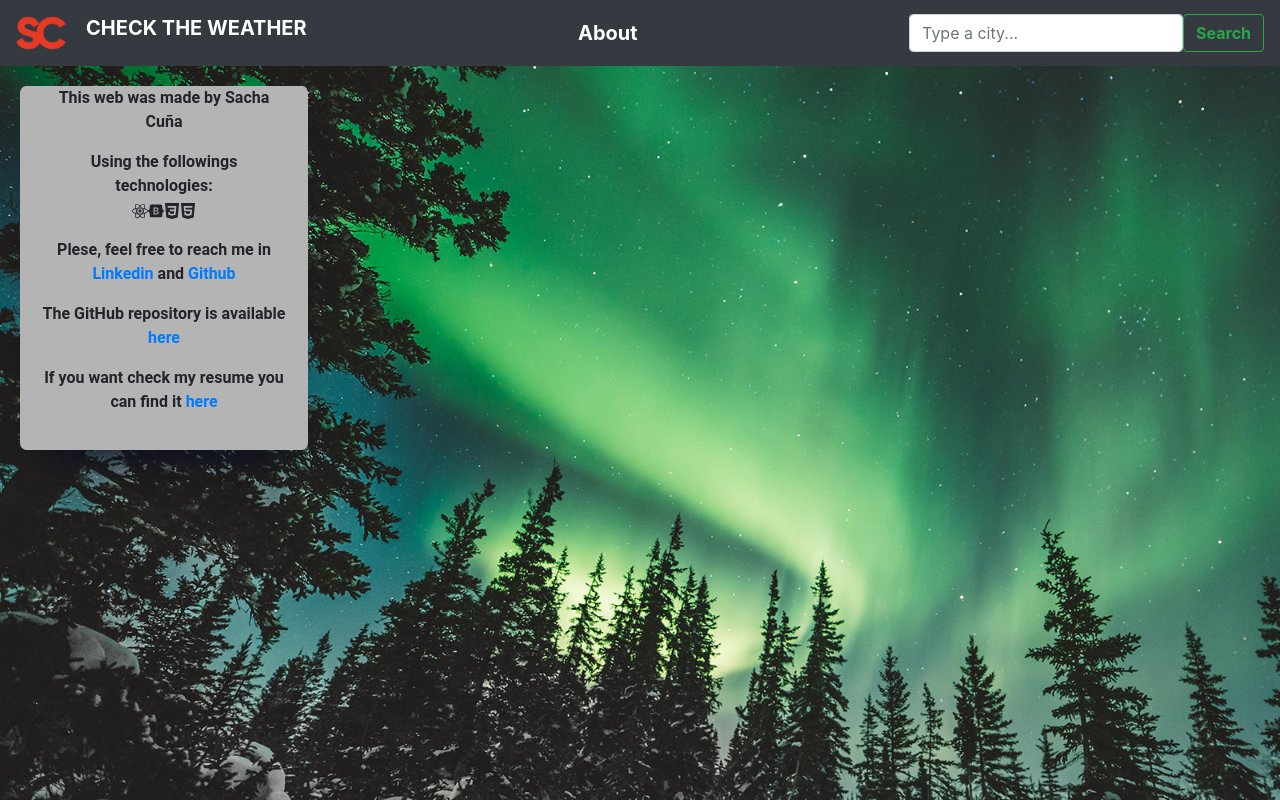
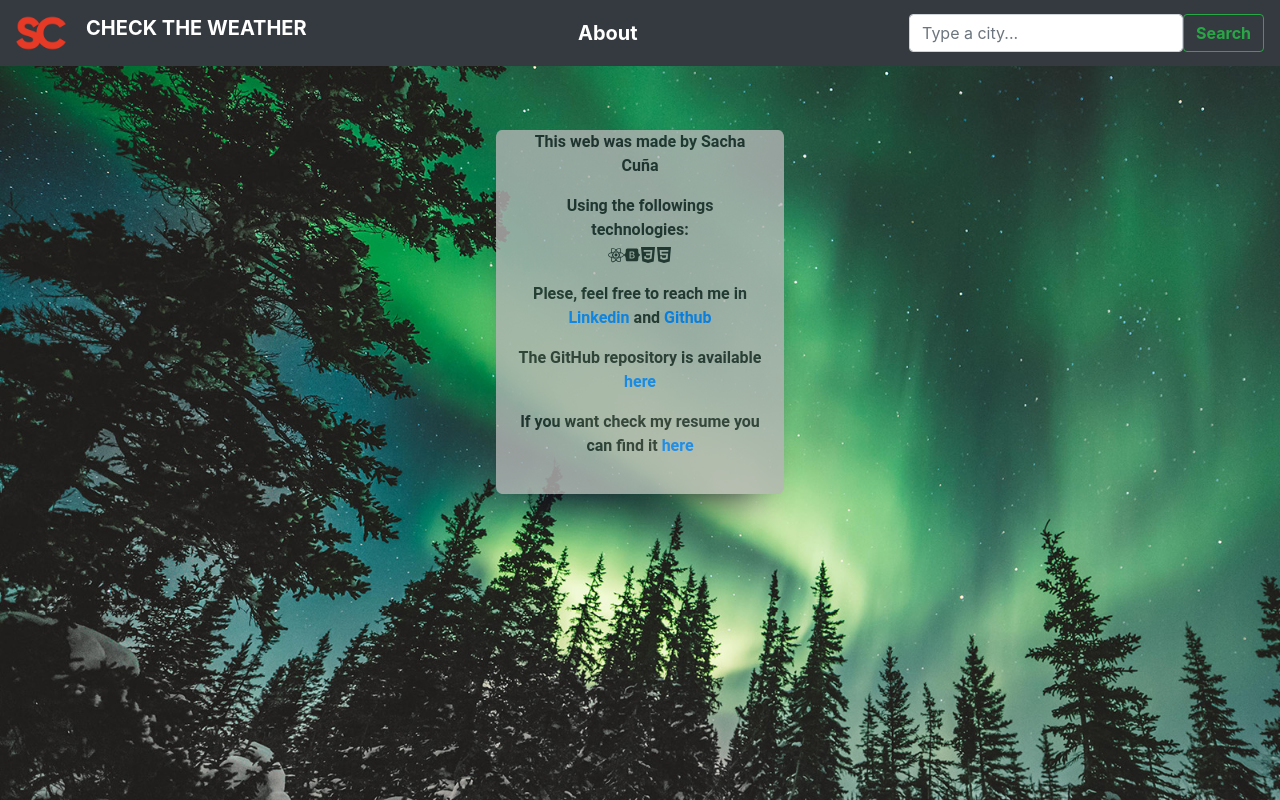
Before and after one commit to sachacuna/SC-WeatherApp, a React (Create React App) app: page /About in a window 1280 px wide. Built offline with nearby package versions, Linux system fonts and the light colour scheme.

Commit message:
about styles

```diff
--- a/src/components/About.css
+++ b/src/components/About.css
@@ -10,3 +10,9 @@
 p {
     font-weight: 600;
 }
+
+.card {
+  justify-content: center !important;
+  margin: auto;
+  margin-top: 5%;
+}
--- a/src/components/Card.css
+++ b/src/components/Card.css
@@ -6,6 +6,7 @@
   border-radius: 2%;
   box-shadow: 0px 31px 35px -26px #080c21;
   font-family: 'Roboto', sans-serif;
+  opacity: 0.80
 }
 
 .iconoClima {
@@ -22,11 +23,16 @@
   text-align: left;
 }
 
+.card-title:hover{
+  text-decoration: none;
+  color:#244b1c;
+}
+
 
 #closeIcon {
   display: flex;
   justify-content: flex-end;
-  margin-right: -8%;
+  margin-right: -8.5%;
   margin-top: -29%;
 }
 
@@ -36,8 +42,6 @@
 }
 
 .temp {
-  font-size: 100px;
+  font-size: 80px;
   margin-left: 15%;
-
-
 }
```
Also changed, not shown: src/components/Card.jsx (+6 -6 lines).
